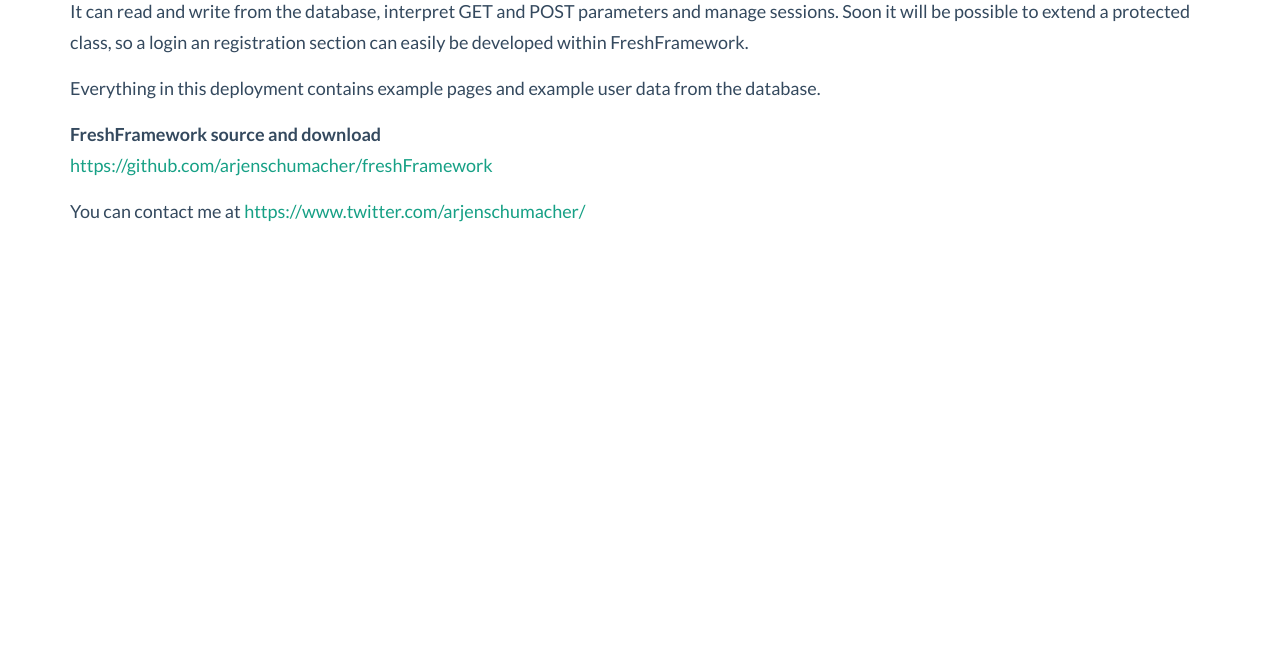
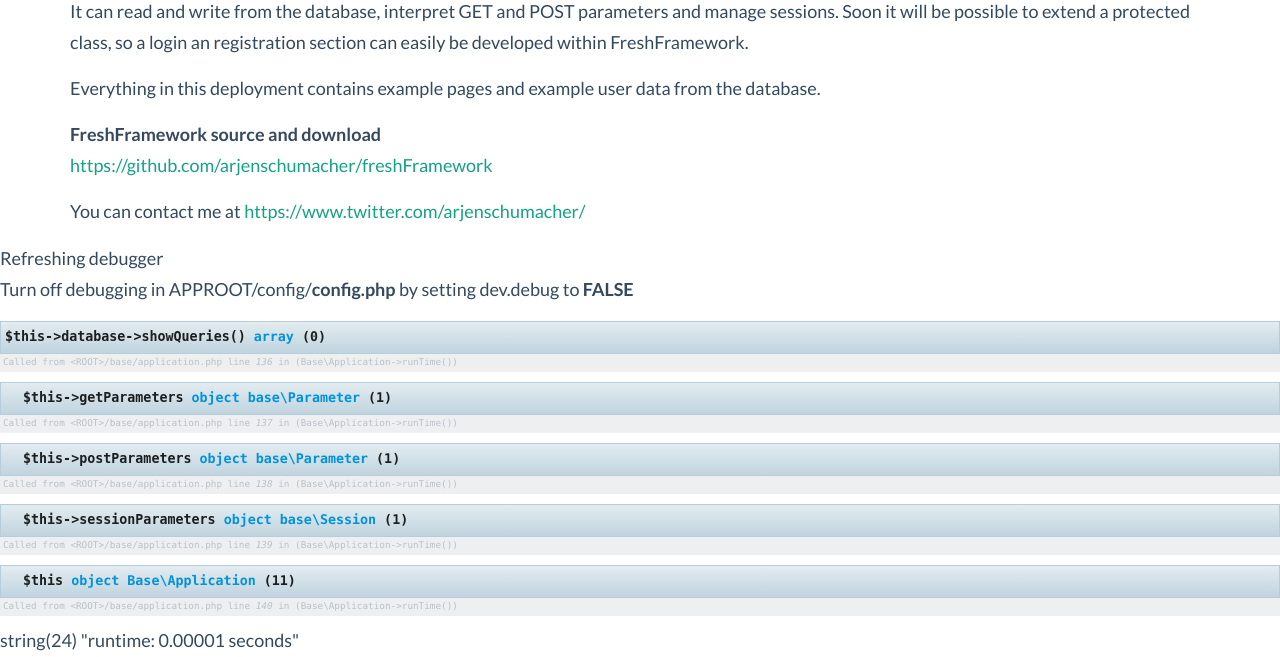
Before and after one commit to bravetoadgames/freshFramework, a PHP site: page / in a window 1280 px wide. Shown: the part 429-1086 px from the top of the page. Before the commit the page ends 651 px from the top, so only its background shows below. Run offline with PHP 8.4, Linux system fonts and the light colour scheme; some libraries are stand-ins or nearby versions.

Commit message:
Minor bugfix: Warning fixed where subtraction of a float variable went wrong.

```diff
--- a/source/base/application.php
+++ b/source/base/application.php
@@ -138,7 +138,7 @@ class Application extends Common
             d($this->postParameters);
             d($this->sessionParameters);
             d($this);
-            var_dump("runtime: " . number_format(microtime() - $this->configuration->get('dev.starttime'), 5, ",", ".") . " seconds");
+            var_dump("runtime: " . number_format((float) microtime() - (float) $this->configuration->get('dev.starttime'), 5) . " seconds");
             echo "</div>";
         }
     }
--- a/source/config/config.php
+++ b/source/config/config.php
@@ -36,8 +36,8 @@ $config->set('url.root', $config->get('url.subdir'));
 $config->set('ip.address.visitor', $_SERVER['REMOTE_ADDR']);
 
 // Developer configuration
-$config->set('dev.debug', false);
-$config->set('dev.starttime', microtime());
+$config->set('dev.debug', true);
+$config->set('dev.starttime', (float) microtime());
 $config->set('dev.version', '1.0');
 
 if ($config->get('dev.debug') === true) {
```
